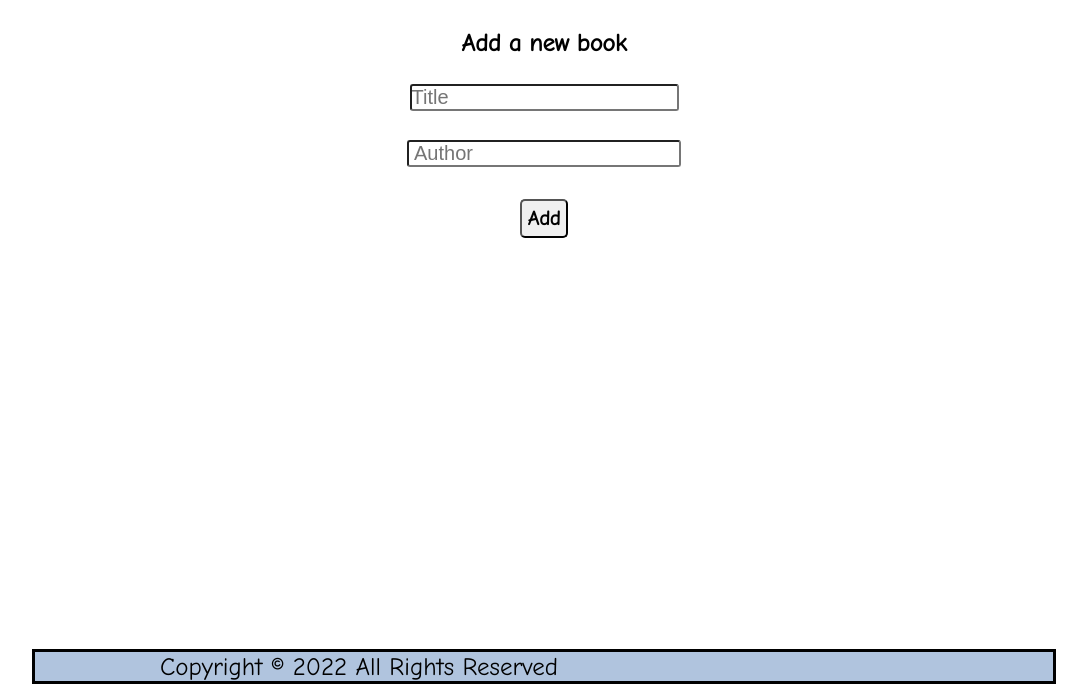
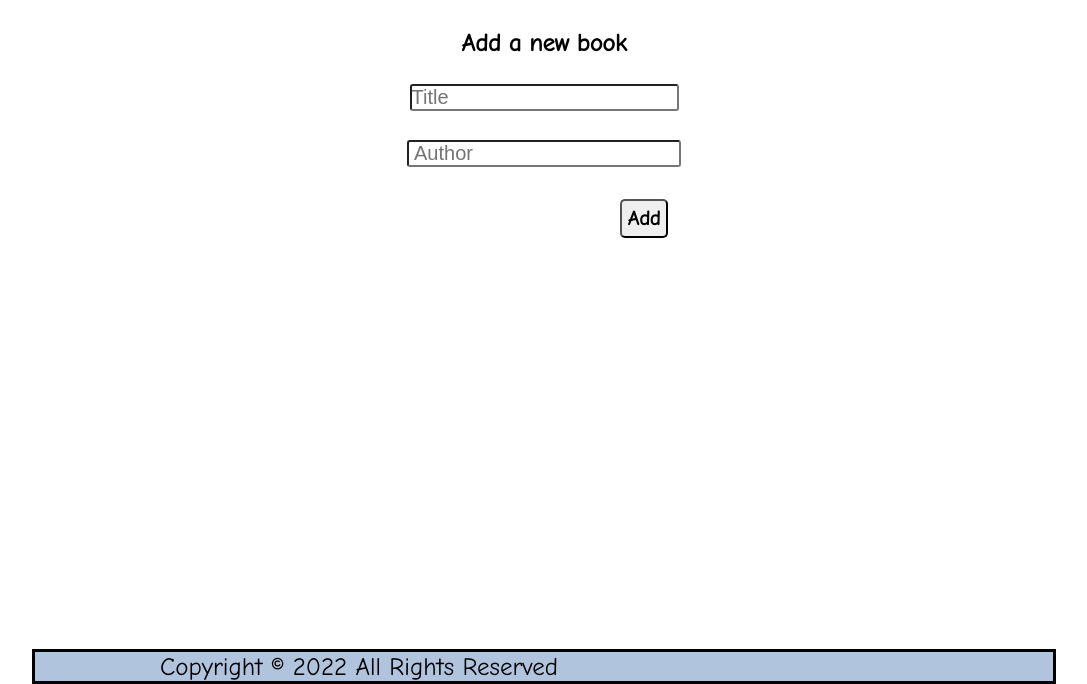
Before and after one commit to johnkioko/Awesome-books-collection-project, a website with bundled scripts: page index.html in a window 1280 px wide. Both pictures are taken after a click on the link "New Book". Shown: the part 116-800 px from the top of the page, without its empty margins (96-1183 px from the left). Built offline with nearby package versions, Linux system fonts and the light colour scheme.

Commit message:
Add margin right on the add btn

```diff
--- a/style.css
+++ b/style.css
@@ -140,9 +140,8 @@ input {
 }
 
 .add {
-  display: flex;
-  justify-content: flex-end;
   margin-top: 5px;
+  margin-right: -10em;
   font-weight: 700;
   border-radius: 5px;
   font-family: 'Comic Neue', cursive;
@@ -182,6 +181,7 @@ input {
 
 .delete {
   padding: 6px 12px;
+  box-shadow: 2px 2px #000;
 }
 
 .books {
```
